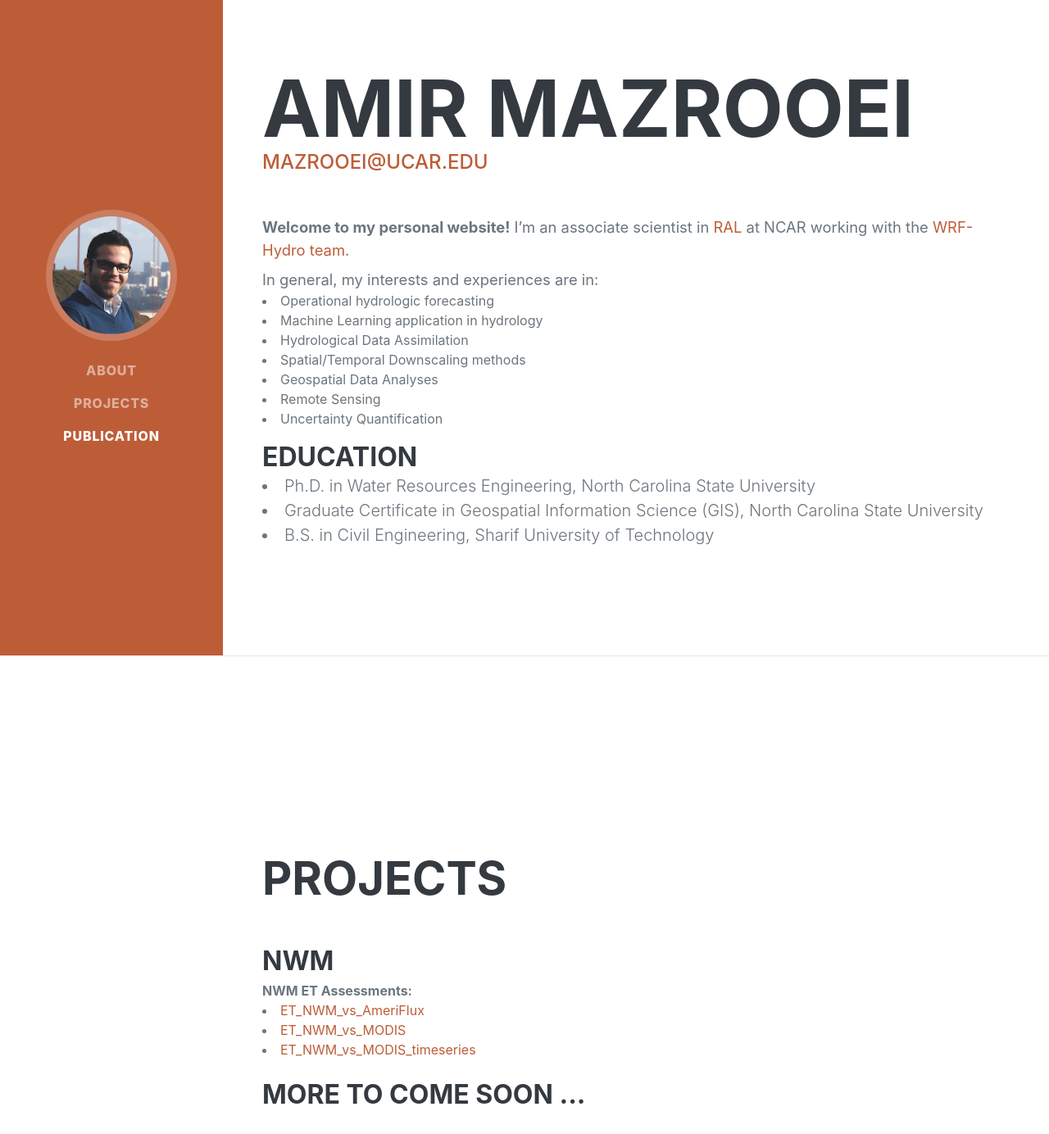
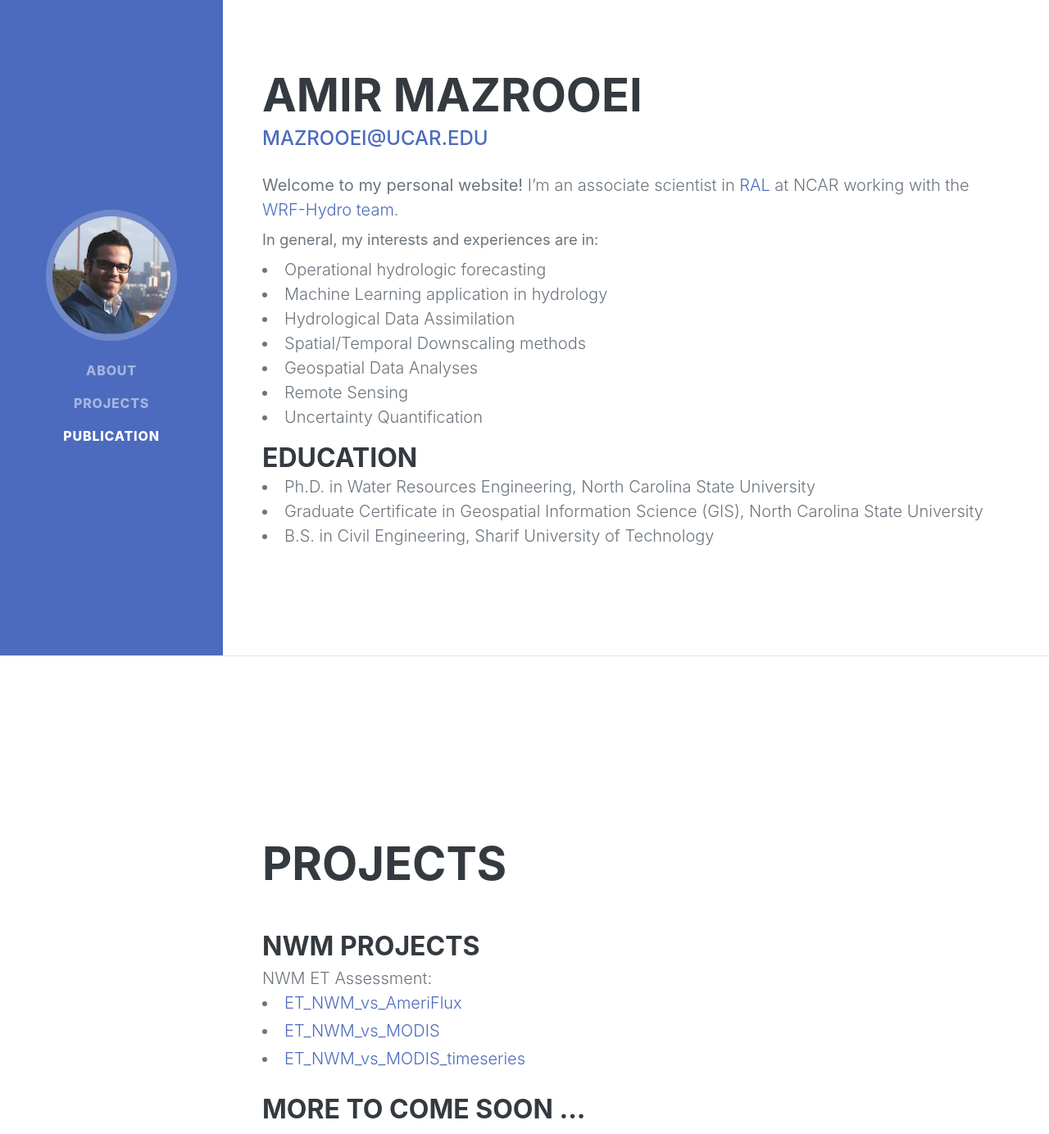
Before and after one commit to amazroo/amazroo.github.io, a plain HTML site: page index.html in a window 1280 px wide. Shown: the top 1384 px of the page at 82% size. Drawn offline with nearby package versions, Linux system fonts and the light colour scheme; a web font is replaced by a local one.

Commit message:
Update format

```diff
--- a/index.html
+++ b/index.html
@@ -19,7 +19,7 @@
         <!-- Navigation-->
         <nav class="navbar navbar-expand-lg navbar-dark bg-primary fixed-top" id="sideNav">
             <a class="navbar-brand js-scroll-trigger" href="#page-top">
-                <span class="d-block d-lg-none">Clarence Taylor</span>
+                <span class="d-block d-lg-none"> </span>
                 <span class="d-none d-lg-block"><img class="img-fluid img-profile rounded-circle mx-auto mb-2" src="assets/img/profile.png" alt="" /></span>
             </a>
             <button class="navbar-toggler" type="button" data-toggle="collapse" data-target="#navbarSupportedContent" aria-controls="navbarSupportedContent" aria-expanded="false" aria-label="Toggle navigation"><span class="navbar-toggler-icon"></span></button>
@@ -40,25 +40,25 @@
             <!-- About-->
             <section class="resume-section" id="about">
                 <div class="resume-section-content">
-                    <h1 class="mb-0">
+                    <h2 class="mb-0">
                         Amir Mazrooei
-                    </h1>
-                    <div class="subheading mb-5">
+                    </h2>
+                    <div class="subheading mb-4">
                       <!--  3542 Berry Street · Cheyenne Wells, CO 80810 · (317) 585-8468 ·-->
                         <a href="mailto:mazrooei@ucar.edu">mazrooei@ucar.edu</a>
                     </div>
-                    <p class="lead mb-2">
+                    <div class="lead mb-2">
                         <strong>Welcome to my personal website!</strong> I’m an associate scientist in <a href="https://ral.ucar.edu/" target="_blank" rel="noopener noreferrer">RAL</a> at NCAR working with the <a href="https://ral.ucar.edu/projects/wrf_hydro/team" target="_blank" rel="noopener noreferrer">WRF-Hydro team</a>.
-                        </p>
+                        </div>
                     <p class="lead mb-0">
-                        <p class="lead mb-0">In general, my interests and experiences are in:</p>
-                            <li>Operational hydrologic forecasting</li>
-                            <li>Machine Learning application in hydrology</li>
-                            <li>Hydrological Data Assimilation</li>
-                            <li>Spatial/Temporal Downscaling methods</li>
-                            <li>Geospatial Data Analyses</li>
-                            <li>Remote Sensing</li>
-                            <li>Uncertainty Quantification</li>
+                        <p class="lead mb-2">In general, my interests and experiences are in:</p>
+                            <li class="lead mb-0">Operational hydrologic forecasting</li>
+                            <li class="lead mb-0">Machine Learning application in hydrology</li>
+                            <li class="lead mb-0">Hydrological Data Assimilation</li>
+                            <li class="lead mb-0">Spatial/Temporal Downscaling methods</li>
+                            <li class="lead mb-0">Geospatial Data Analyses</li>
+                            <li class="lead mb-0">Remote Sensing</li>
+                            <li class="lead mb-0">Uncertainty Quantification</li>
                     </p>
 
 
@@ -92,11 +92,11 @@
             <section class="resume-section" id="projects">
                 <div class="resume-section-content">
                     <h2 class="mb-5">Projects</h2>
-                    <h3 class="mb-1">NWM</h3>
-                    <strong class="mb-1">NWM ET Assessments:</strong>
-                    <li> <a href="https://amazroo.github.io/My_presentations/Present_ET_NWM_vs_AmeriFlux.html" target="_blank" rel="noopener noreferrer">ET_NWM_vs_AmeriFlux</a> </li>
-                    <li> <a href="https://amazroo.github.io/My_presentations/Present_ET_NWM_vs_MODIS.html" target="_blank" rel="noopener noreferrer">ET_NWM_vs_MODIS</a> </li>
-                    <li> <a href="https://amazroo.github.io/My_presentations/Present_ET_NWM_vs_MODIS_timeseries.html" target="_blank" rel="noopener noreferrer">ET_NWM_vs_MODIS_timeseries</a> </li>
+                    <h3 class="mb-1">NWM PROJECTS</h3>
+                    <strong class="lead mb-1">NWM ET Assessment:</strong>
+                    <li class="lead mb-1"> <a href="https://amazroo.github.io/My_presentations/Present_ET_NWM_vs_AmeriFlux.html" target="_blank" rel="noopener noreferrer">ET_NWM_vs_AmeriFlux</a> </li>
+                    <li class="lead mb-1"> <a href="https://amazroo.github.io/My_presentations/Present_ET_NWM_vs_MODIS.html" target="_blank" rel="noopener noreferrer">ET_NWM_vs_MODIS</a> </li>
+                    <li class="lead mb-1"> <a href="https://amazroo.github.io/My_presentations/Present_ET_NWM_vs_MODIS_timeseries.html" target="_blank" rel="noopener noreferrer">ET_NWM_vs_MODIS_timeseries</a> </li>
                     <br>
                     <h3 class="mb-2">MORE TO COME SOON ...</h3>
 
```
Also changed, not shown: css/styles.css.
